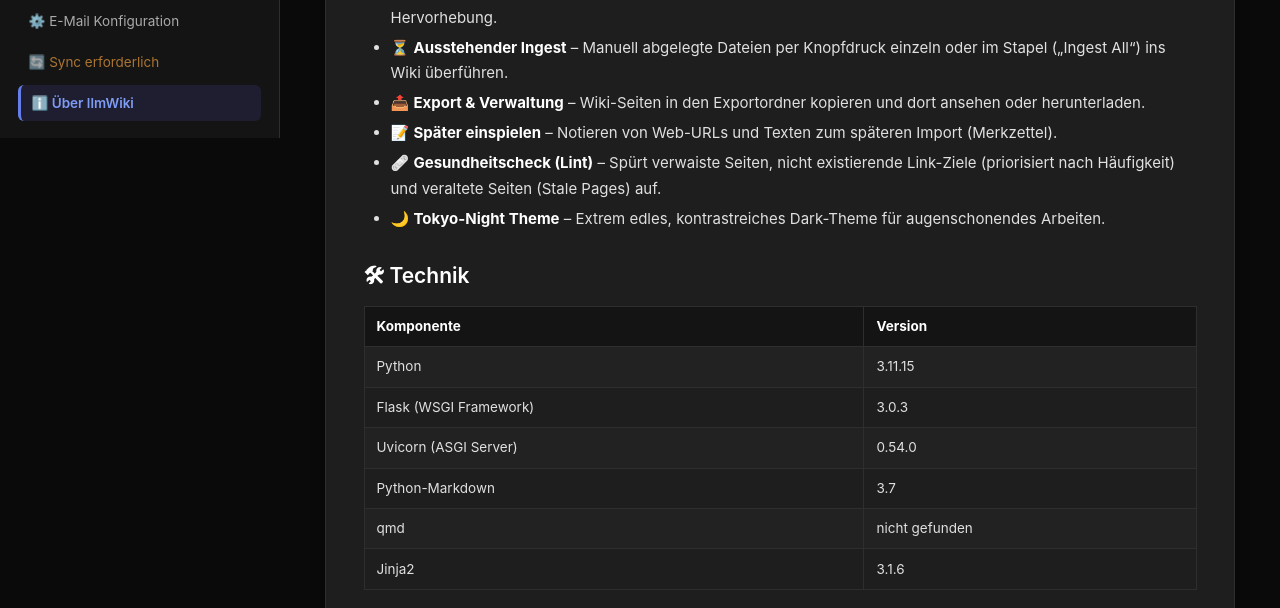
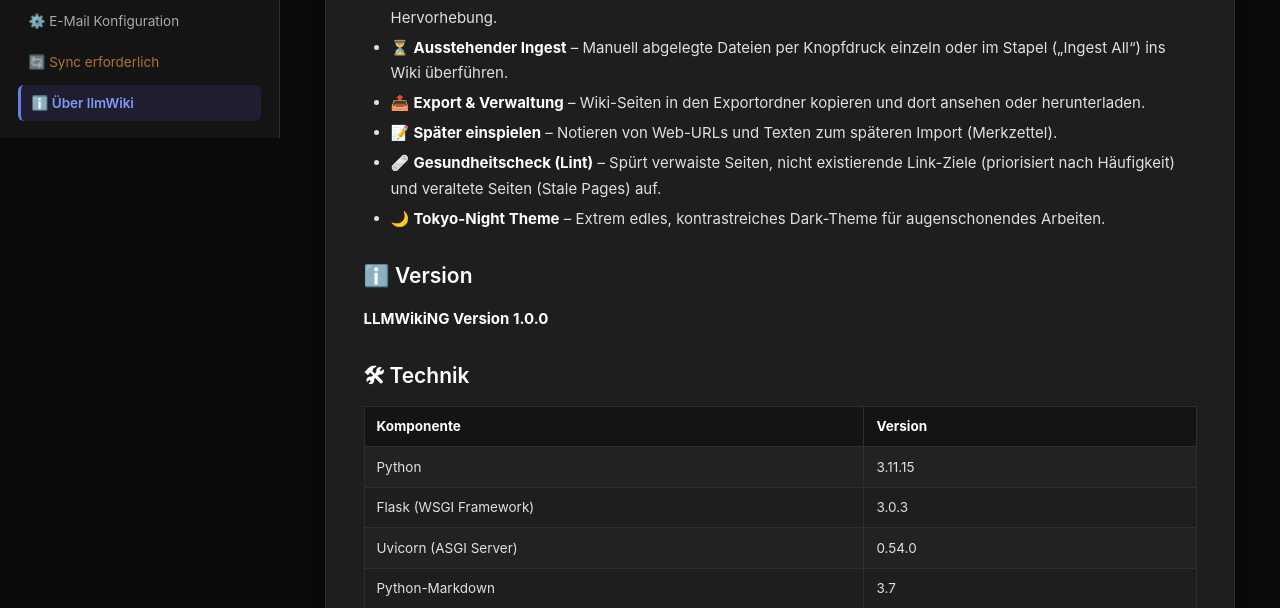
Before and after one commit to ZeroDot1/LLMWikiNG, a Flask app: page /about in a window 1280 px wide. Shown: the part 662-1270 px from the top of the page. Run offline with Flask 3, Linux system fonts and the light colour scheme; some libraries are stand-ins or nearby versions.

Commit message:
Changelog und Versionierung eingeführt (v1.0.0)
- CHANGELOG.md erstellt mit vollständiger Versionshistorie
- VERSION-Datei angelegt (1.0.0)
- wiki.sh: VERSION-Variable + --version/-V Flag ergänzt
- .agy.yaml: version von '3.0-full' auf '1.0.0' vereinheitlicht
- llmWiki.py: app_version an about.html übergeben
- about.html: LLMWikiNG-Version auf der Über-Seite angezeigt
- Versionsnummern im gesamten Projekt auf 1.0.0 harmonisiert

```diff
--- a/llmWiki.py
+++ b/llmWiki.py
@@ -1450,6 +1450,7 @@ def about():
     return render_template(
         "about.html",
         active_page="about",
+        app_version=APP_VERSION,
         python_version=sys.version.split()[0],
         flask_version=flask_ver,
         markdown_version=md_ver,
--- a/templates/about.html
+++ b/templates/about.html
@@ -28,6 +28,9 @@
     <li>🩹 <strong>Gesundheitscheck (Lint)</strong> – Spürt verwaiste Seiten, nicht existierende Link-Ziele (priorisiert nach Häufigkeit) und veraltete Seiten (Stale Pages) auf.</li>
     <li>🌙 <strong>Tokyo-Night Theme</strong> – Extrem edles, kontrastreiches Dark-Theme für augenschonendes Arbeiten.</li>
 </ul>
+
+<h2>ℹ️ Version</h2>
+<p><strong>LLMWikiNG Version {{ app_version }}</strong></p>
 
 <h2>🛠 Technik</h2>
 <table>
```
Also changed, not shown: .agy.yaml, CHANGELOG.md (added), 2 other files.
